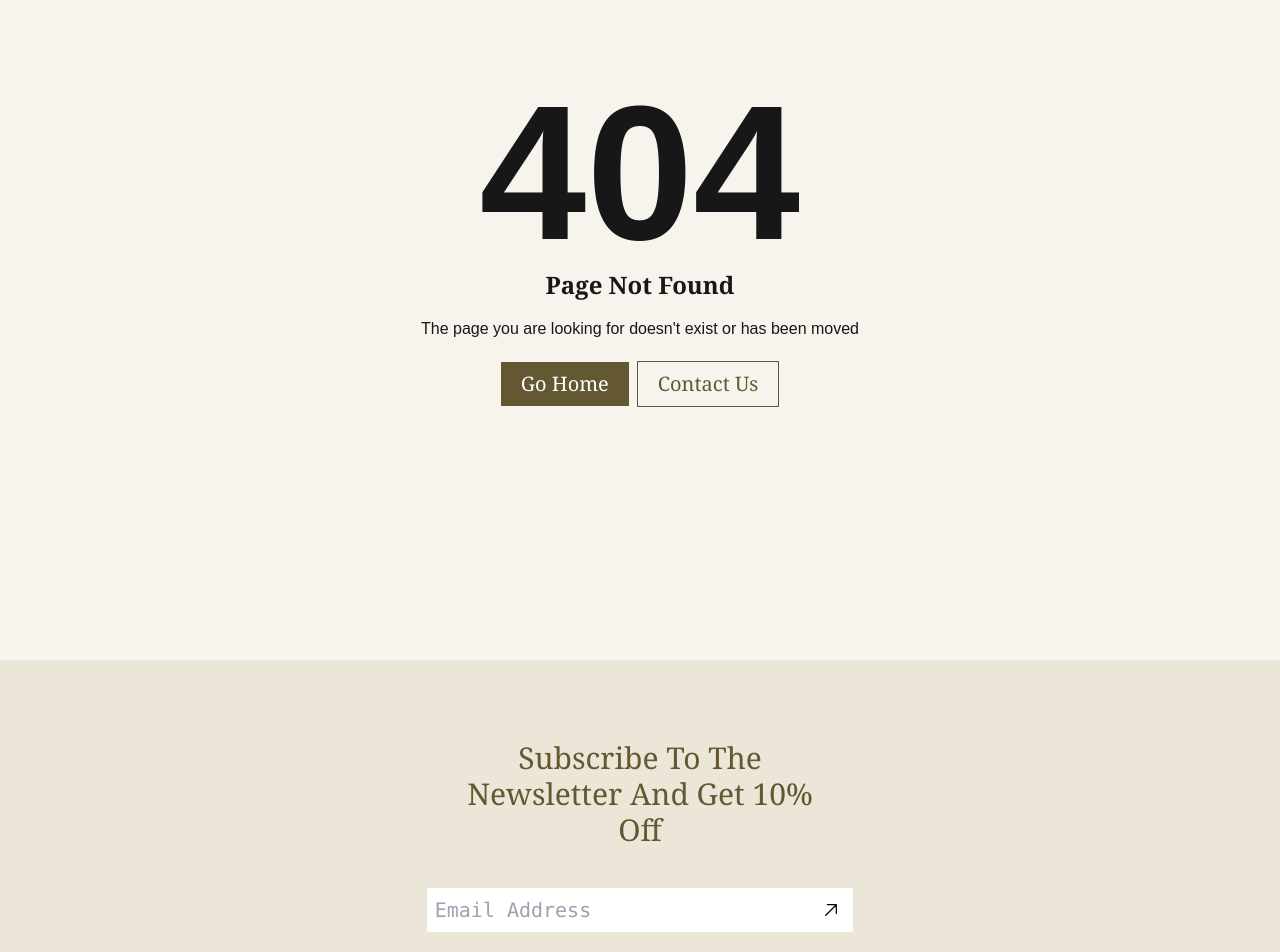
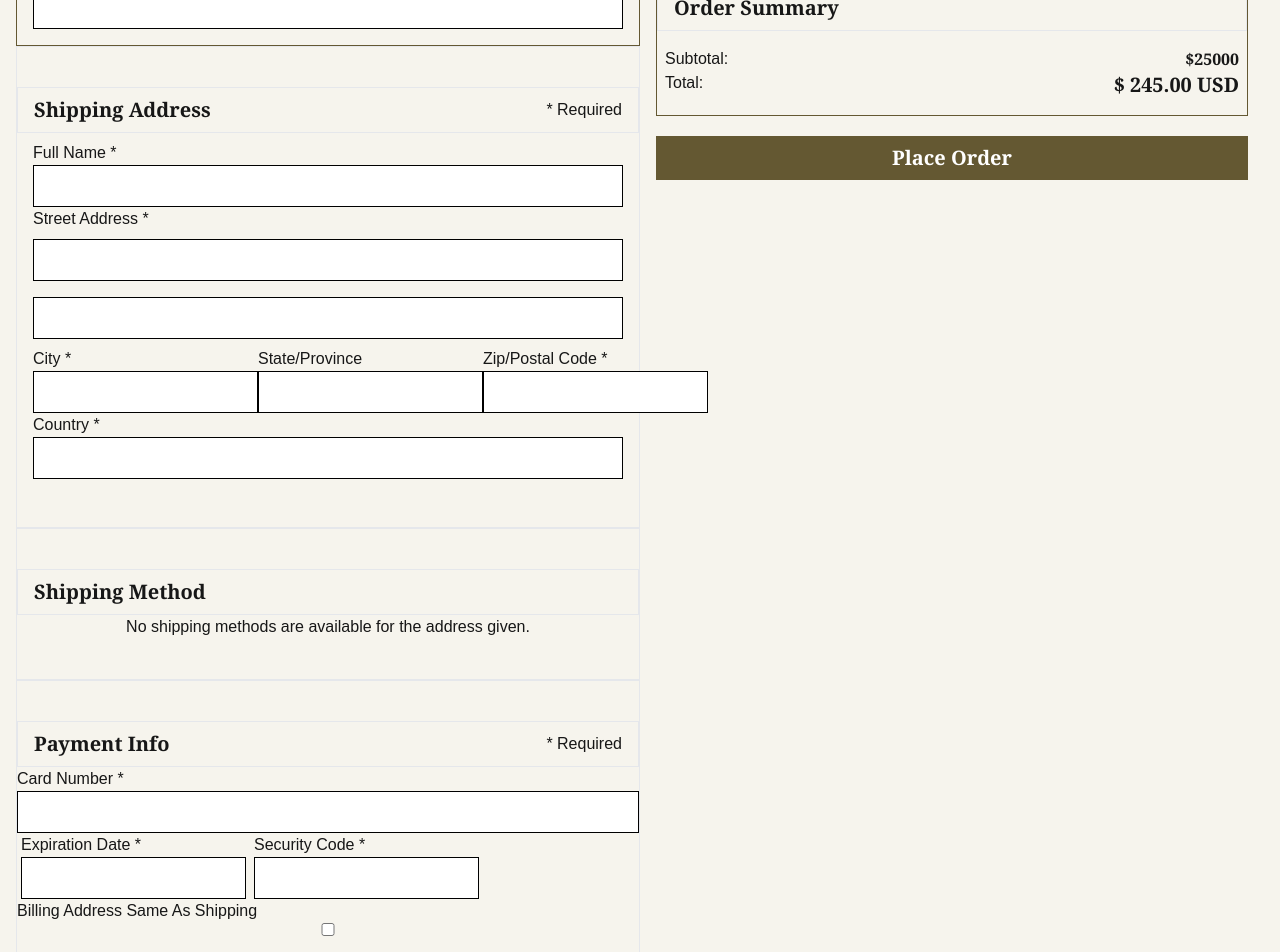
Before and after one commit to Yagya-Adh/Mitti, a Next.js app: page /checkout in a window 1280 px wide. Before the commit this address had no page. Shown: the part 260-1212 px from the top of the page. Built offline with nearby package versions, Linux system fonts and the light colour scheme.

Commit message:
create: chekout page is create

```diff
--- /dev/null
+++ b/app/checkout/page.tsx
@@ -0,0 +1,35 @@
+"use client";
+
+import React from "react";
+import Button from "../components/button/Button";
+import ItemOrder from "../components/checkout/ItemOrder";
+import OrderSummary from "../components/checkout/OrderSummary";
+import CustomerInformation from "../components/checkout/CustomerInformation";
+import ShippingAddress from "../components/checkout/ShippingAddress";
+import ShippingMethod from "../components/checkout/ShippingMethod";
+import PaymentInformation from "../components/checkout/PaymentInformation";
+
+const CheckOut = () => {
+  return (
+    <div className="bg-mitti-bodyColor ">
+      <div className="max-w-screen-2xl mx-auto px-4 p-10">
+        <div className="grid grid-cols-1 md:grid-cols-2  relative">
+          <div>
+            <CustomerInformation />
+            <ShippingAddress />
+            <ShippingMethod />
+            <PaymentInformation />
+          </div>
+
+          <div className="flex flex-col p-4  h-full">
+            <ItemOrder />
+            <OrderSummary />
+            <Button variant="button-default" buttonName="Place Order" />
+          </div>
+        </div>
+      </div>
+    </div>
+  );
+};
+
+export default CheckOut;
--- a/app/components/about/GridImageGroup.tsx
+++ b/app/components/about/GridImageGroup.tsx
@@ -70,7 +70,7 @@ const GridTwo = () => {
             key={list.id}
             className="overflow-hidden flex items-center justify-between"
           >
-            <div className="hidden  md:block items-center">
+            <div className="hidden  lg:block items-center">
               <p className="py-4">
                 Our commitment to quality and craftsmanship ensures that
                 you&apos;ll find unique items that reflect your personal style
@@ -82,7 +82,7 @@ const GridTwo = () => {
               src={list.image}
               width={250}
               height={100}
-              className="hover:scale-110 transition-all ease-linear duration-500"
+              className="hover:scale-110  transition-all ease-linear duration-500 h-full w-full lg:w-auto"
               alt="grid_image"
             />
           </div>
--- a/app/components/button/Button.tsx
+++ b/app/components/button/Button.tsx
@@ -4,7 +4,7 @@ import { ArrowRightIcon } from "@heroicons/react/16/solid";
 
 interface IPropsButton {
   buttonName: string;
-  variant: string | "button-underline";
+  variant: string | "button-underline" | "button-default";
   size?: string;
 }
 const Button = ({ buttonName, size, variant }: IPropsButton) =>
@@ -28,6 +28,16 @@ const Button = ({ buttonName, size, variant }: IPropsButton) =>
         />
       </div>
     </button>
+  ) : variant == "button-default" ? (
+    <button
+      className={`
+        ${size ? size : "text-xl"}
+         font-bold font-serif
+         text-center text-white bg-mitti-secondaryTextColor hover:bg-black
+         transition-all ease-in-out duration-300 py-2`}
+    >
+      {buttonName}
+    </button>
   ) : null;
 
 export default Button;
--- /dev/null
+++ b/app/components/checkout/CardHead.tsx
@@ -0,0 +1,16 @@
+"use client";
+
+interface IcardHead {
+  Title: string;
+  isRequire: boolean;
+}
+const CardHeading = ({ Title, isRequire }: IcardHead) => {
+  return (
+    <div className="flex items-center border justify-between px-4 py-2">
+      <h2 className="font-bold font-serif text-xl">{Title}</h2>
+      <span>{isRequire ? "* Required" : ""}</span>
+    </div>
+  );
+};
+
+export default CardHeading;
--- /dev/null
+++ b/app/components/checkout/CustomerInformation.tsx
@@ -0,0 +1,22 @@
+"use client";
+import React from "react";
+import CardHeading from "./CardHead";
+
+const CustomerInformation = () => {
+  return (
+    <div className="border-mitti-secondaryTextColor flex flex-col border">
+      <CardHeading Title="Customer Info" isRequire={true} />
+
+      <div className="flex flex-col p-4">
+        <label htmlFor="email">Email *</label>
+        <input
+          type="text"
+          id="email"
+          className="focus:outline-none border border-black p-2"
+        />
+      </div>
+    </div>
+  );
+};
+
+export default CustomerInformation;
--- /dev/null
+++ b/app/components/checkout/ItemOrder.tsx
@@ -0,0 +1,14 @@
+"use client";
+import React from "react";
+import CardHeading from "./CardHead";
+
+const ItemOrder = () => {
+  return (
+    <div className="border border-mitti-secondaryTextColor">
+      <CardHeading Title="Items In Order" isRequire={false} />
+      <div></div>
+    </div>
+  );
+};
+
+export default ItemOrder;
--- /dev/null
+++ b/app/components/checkout/OrderSummary.tsx
@@ -0,0 +1,23 @@
+"use client";
+import React from "react";
+import CardHeading from "./CardHead";
+
+const OrderSummary = () => {
+  return (
+    <div className=" border border-mitti-secondaryTextColor my-5">
+      <CardHeading Title="Order Summary" isRequire={false} />
+
+      <div className="px-2 py-4">
+        <h4 className="flex    justify-between">
+          Subtotal: <span className="font-bold font-serif">$25000</span>
+        </h4>
+        <h5 className="flex  justify-between">
+          Total:{" "}
+          <span className="font-bold text-xl font-serif">$ 245.00 USD</span>
+        </h5>
+      </div>
+    </div>
+  );
+};
+
+export default OrderSummary;
--- /dev/null
+++ b/app/components/checkout/PaymentInformation.tsx
@@ -0,0 +1,51 @@
+"use client";
+import React from "react";
+import CardHeading from "./CardHead";
+
+const PaymentInformation = () => {
+  return (
+    <div className="flex flex-col py-10 border">
+      <div>
+        <CardHeading Title="Payment Info" isRequire={true} />
+
+        <form>
+          <div className="flex flex-col">
+            <label htmlFor="">Card Number *</label>
+            <input
+              className="focus:outline-none border border-black p-2"
+              type="text"
+            />
+          </div>
+
+          <div className="flex items-center">
+            <div className="flex flex-col mx-1">
+              <label htmlFor=""> Expiration Date *</label>
+              <input
+                className="focus:outline-none border border-black p-2"
+                type="text"
+              />
+            </div>
+
+            <div className="flex flex-col mx-1">
+              <label htmlFor="">Security Code *</label>
+              <input
+                className="focus:outline-none border border-black p-2"
+                type="text"
+              />
+            </div>
+          </div>
+
+          <div className="flex flex-col">
+            <label htmlFor="">Billing Address Same As Shipping</label>
+            <input
+              className="focus:outline-none border border-black p-2"
+              type="checkbox"
+            />
+          </div>
+        </form>
+      </div>
+    </div>
+  );
+};
+
+export default PaymentInformation;
--- /dev/null
+++ b/app/components/checkout/ShippingAddress.tsx
@@ -0,0 +1,65 @@
+"use client";
+import React from "react";
+import CardHeading from "./CardHead";
+const ShippingAddress = () => {
+  return (
+    <div className="flex flex-col py-10 border">
+      <CardHeading Title="Shipping Address" isRequire={true} />
+      <form className="flex flex-col px-4 py-2">
+        <div className="flex flex-col">
+          <label htmlFor="">Full Name *</label>
+          <input
+            className="focus:outline-none border border-black p-2"
+            type="text"
+          />
+        </div>
+
+        <div className="flex flex-col">
+          <label htmlFor="">Street Address *</label>
+          <input
+            className="focus:outline-none border border-black p-2 my-2"
+            type="text"
+          />
+          <input
+            className="focus:outline-none border border-black p-2 my-2"
+            type="text"
+          />
+        </div>
+
+        <div className="flex items-center justify-between">
+          <div className="flex flex-col w-1/2">
+            <label htmlFor="">City *</label>
+            <input
+              className="focus:outline-none border border-black p-2"
+              type="text"
+            />
+          </div>
+          <div className="flex flex-col w-1/2">
+            <label htmlFor="">State/Province</label>
+            <input
+              className="focus:outline-none border border-black p-2"
+              type="text"
+            />
+          </div>
+          <div className="flex flex-col w-1/2">
+            <label htmlFor="">Zip/Postal Code *</label>
+            <input
+              className="focus:outline-none border border-black p-2"
+              type="text"
+            />
+          </div>
+        </div>
+
+        <div className="flex flex-col">
+          <label htmlFor="">Country *</label>
+          <input
+            className="focus:outline-none border border-black p-2"
+            type="text"
+          />
+        </div>
+      </form>
+    </div>
+  );
+};
+
+export default ShippingAddress;
--- /dev/null
+++ b/app/components/checkout/ShippingMethod.tsx
@@ -0,0 +1,17 @@
+"use client";
+import React from "react";
+import CardHeading from "./CardHead";
+
+const ShippingMethod = () => {
+  return (
+    <div className="flex flex-col py-10 border">
+      <CardHeading Title="Shipping Method" isRequire={false} />
+
+      <div className="flex flex-col justify-center items-center">
+        <p>No shipping methods are available for the address given.</p>
+      </div>
+    </div>
+  );
+};
+
+export default ShippingMethod;
```
